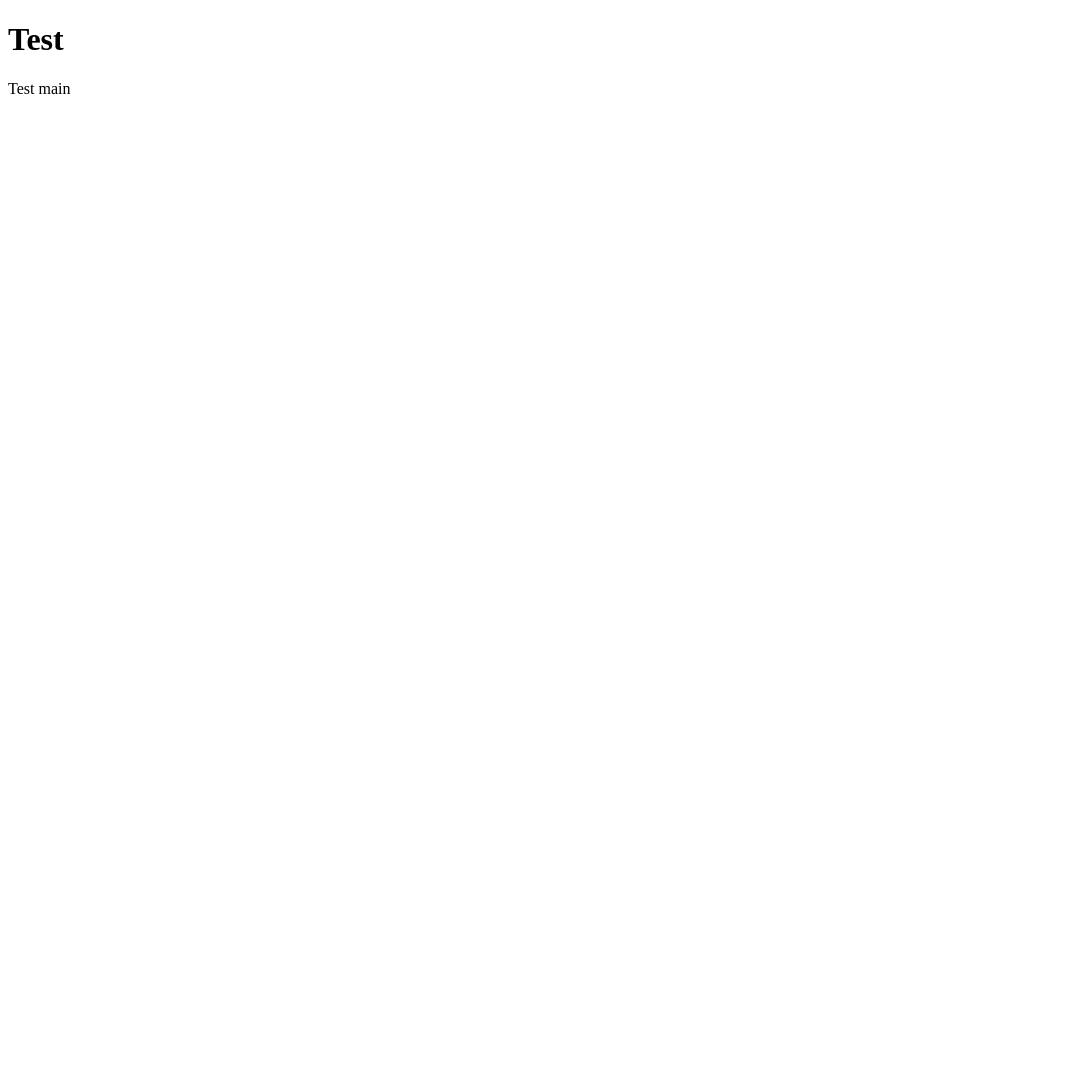
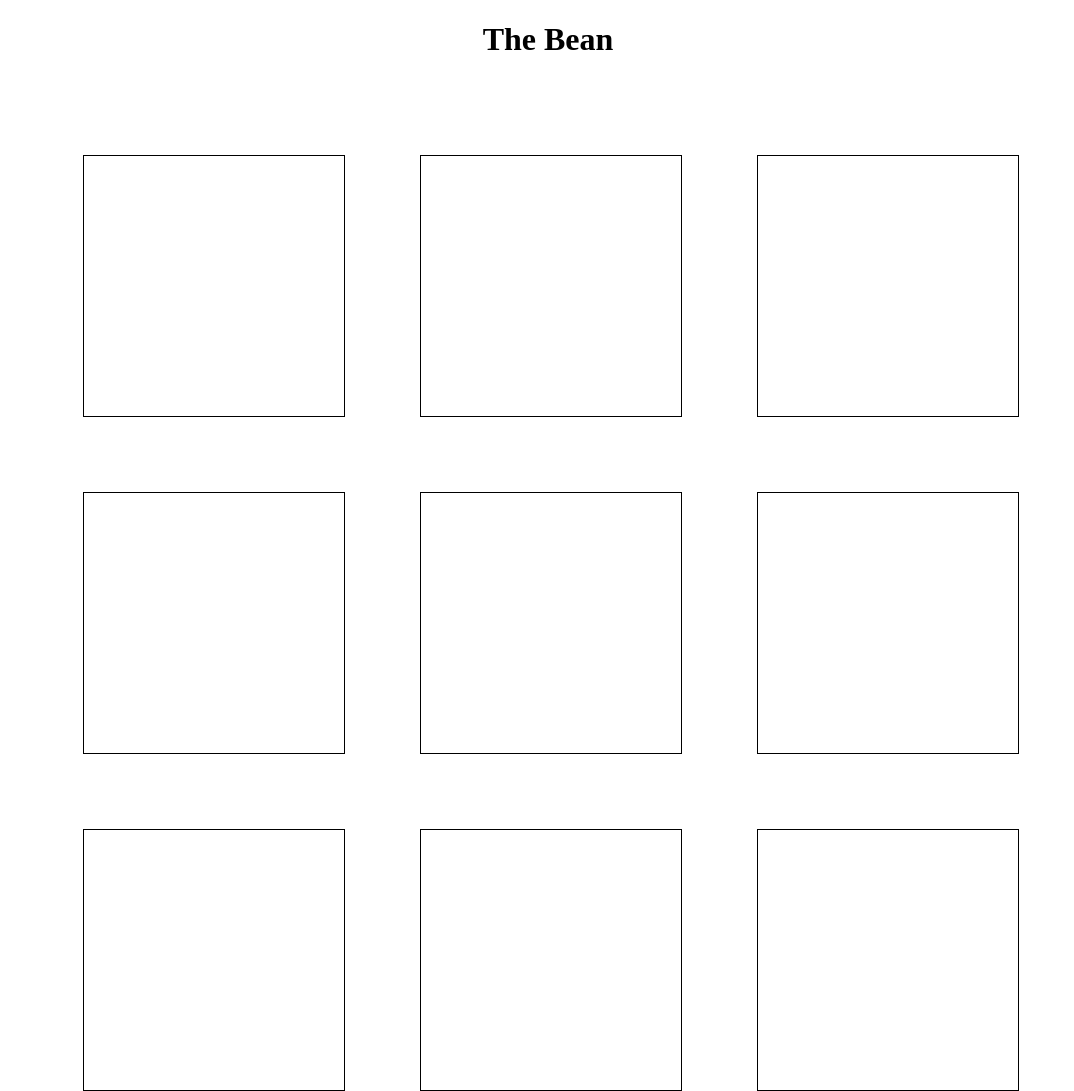
Before and after one commit to jfortonbritten/purchaseTab, a plain HTML site: page index.html in a window 1280 px wide. Shown: the whole page, without its empty margins (0-1074 px from the left). Before the commit the page ends 800 px from the top, so only its background shows below. Drawn offline with Linux system fonts and the light colour scheme.

Commit message:
minor updates to base html/css

```diff
--- a/index.html
+++ b/index.html
@@ -1,13 +1,24 @@
 <!DOCTYPE html>
 <head>
-    <title>Test</title>
+    <title>The Bean</title>
+    <link rel="stylesheet" href="style.css">
 </head>
 <body>
     <header>
-        <h1>Test</h1>
+        <h1>The Bean</h1>
     </header>
     <main>
-        <p>Test main</p>
+        <div id="image1"></div>
+        <div id="image2"></div>
+        <div id="image3"></div>
+        <br />
+        <div id="image4"></div>
+        <div id="image5"></div>
+        <div id="image6"></div>
+        <br />
+        <div id="image7"></div>
+        <div id="image8"></div>
+        <div id="image9"></div>
     </main>
 
 
--- /dev/null
+++ b/style.css
@@ -0,0 +1,17 @@
+body {
+    width: 1080px;
+}
+
+header {
+    text-align: center;
+}
+
+div {
+    width: 260px;
+    height: 260px;
+    border-style: solid;
+    border-width: 1px;
+    float: left;
+    margin-left: 75px;
+    margin-top: 75px;
+}
```
Also changed, not shown: images/pop-cans.jpg (added), thebean.txt (added).
